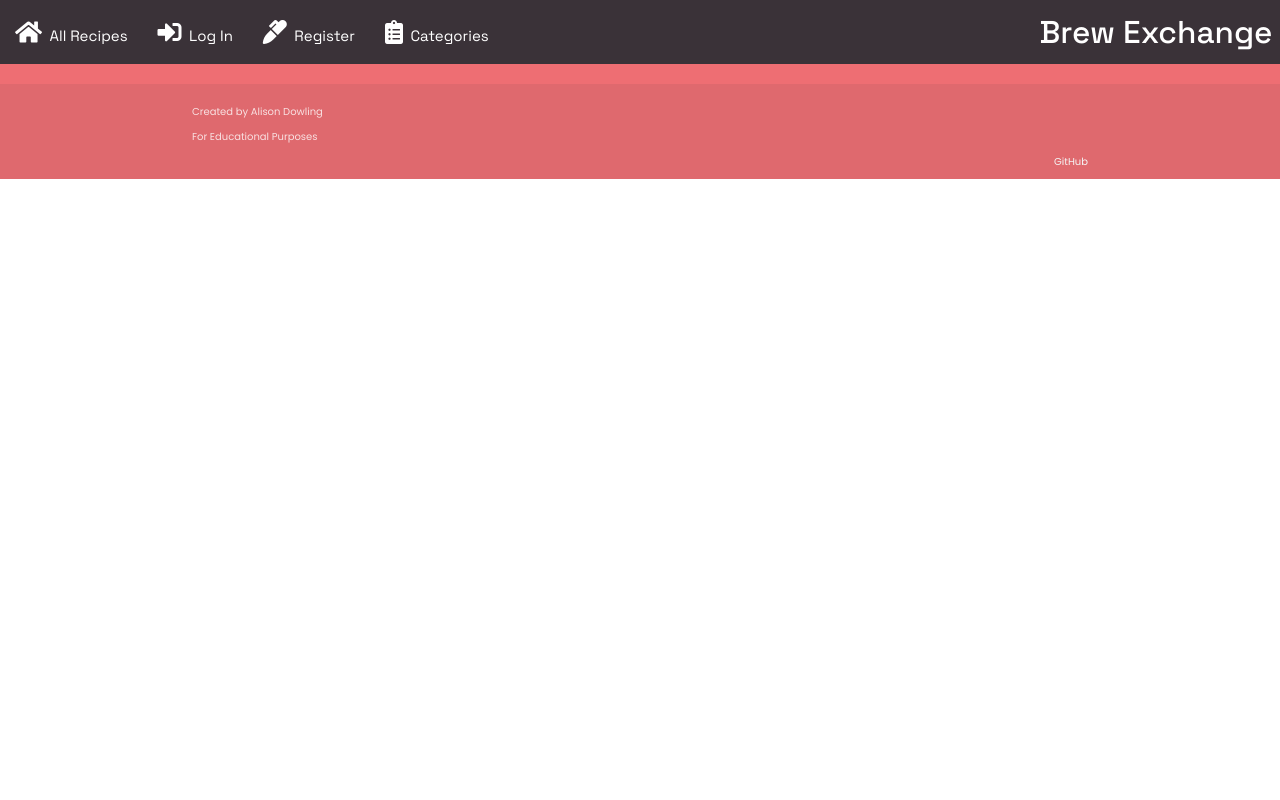
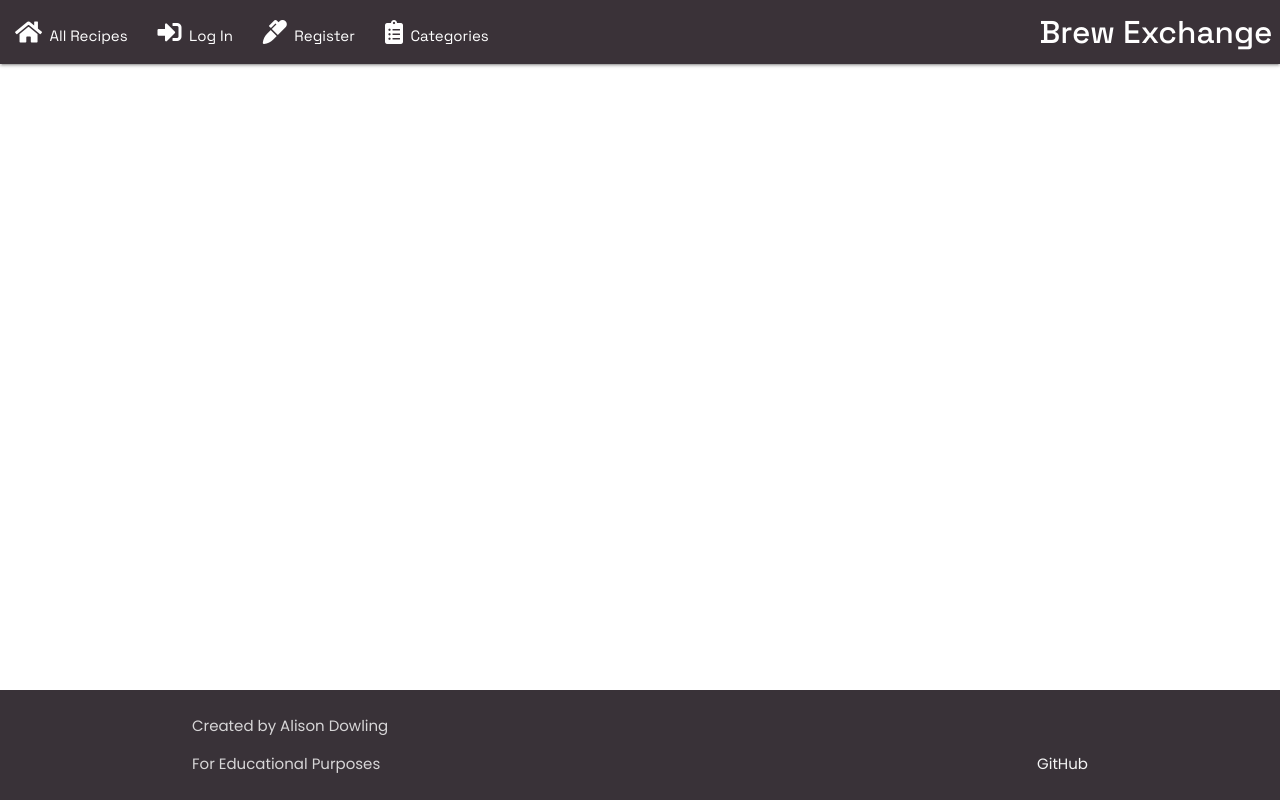
Before and after one commit to adowlin/project-3-brew-exchange, a Flask app: page / in a window 1280 px wide. Run offline with Flask 2, Linux system fonts and the light colour scheme; data that the repository does not hold is empty; some libraries are stand-ins or nearby versions.

Commit message:
Add custom CSS to style footer

```diff
--- a/static/css/style.css
+++ b/static/css/style.css
@@ -1,10 +1,20 @@
 @import url('https://fonts.googleapis.com/css2?family=Poppins:ital,wght@0,100;0,200;0,300;0,400;0,500;0,600;0,700;0,800;0,900;1,100;1,200;1,300;1,400;1,500;1,600;1,700;1,800;1,900&family=Space+Grotesk:wght@300;400;500;600;700&display=swap');
 
 body {
+    display: flex;
+    min-height: 100vh;
+    flex-direction: column;
+
     font-family: 'Poppins', sans-serif;
     font-size: 10px;
     color: rgb(239, 242, 241);
 }
+
+main {
+    flex: 1 0 auto;
+}
+
+/* Navbar & Collapsible Sidenav */
 
 header nav .nav-wrapper,
 header .sidenav,
@@ -35,3 +45,11 @@ header .sidenav li>a>i {
     color: rgb(239, 242, 241);
     margin-right: 1rem;
 }
+
+/* Footer */
+
+.page-footer {
+    background-color: rgb(58, 50, 56);
+    font-size: 1rem;
+    padding-top: 0;
+}
--- a/templates/base.html
+++ b/templates/base.html
@@ -45,8 +45,9 @@
         <div class="footer-copyright">
             <div class="container">
                 <p>Created by Alison Dowling</p>
-                <p>For Educational Purposes</p>
-                <a class="grey-text text-lighten-4 right" href="#!">GitHub</a>
+                <p>For Educational Purposes
+                    <a class="grey-text text-lighten-4 right" href="#!">GitHub</a>
+                </p>
             </div>
         </div>
     </footer>
```
